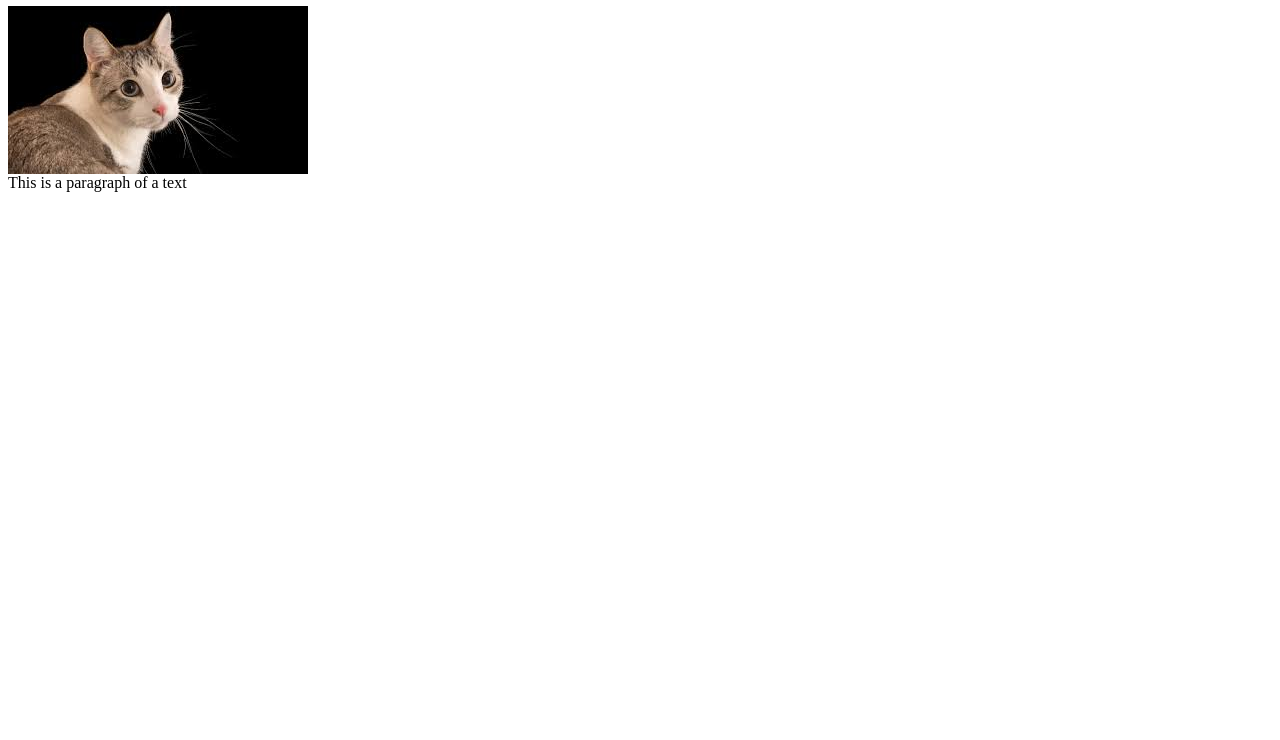
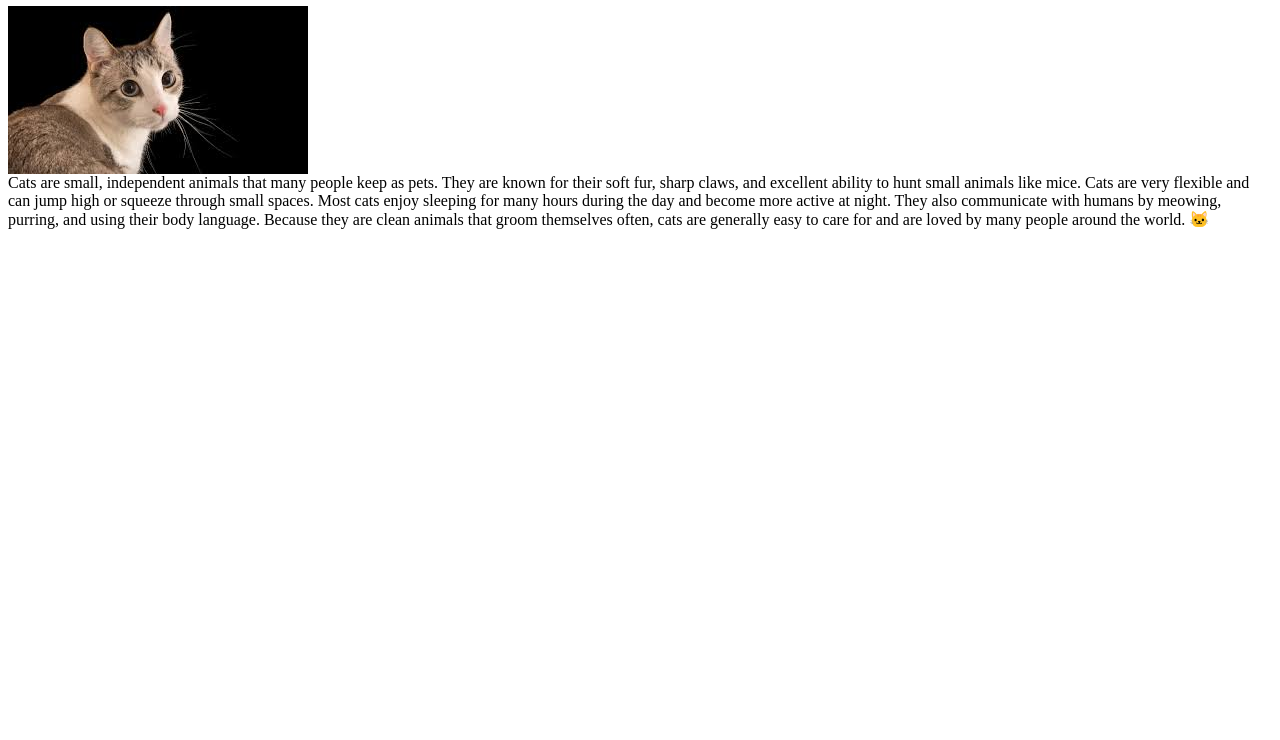
Before and after one commit to Mcarlos1007/INTERNET-TECHNOLOGIES-, a plain HTML site: page index.html in a window 1280 px wide. Shown: the part 60-800 px from the top of the page. Drawn offline with Linux system fonts and the light colour scheme.

Commit message:
Update index.html

```diff
--- a/index.html
+++ b/index.html
@@ -8,10 +8,15 @@
     </head>
     <body>
         <h1>
-            Welcome to My Web Page
+            FACTS ABOUT CATS
         </h1>
         <p>
-            <img src="download.jpg" alt="Image not found"><br>This is a paragraph of a text <br>
+            <img src="download.jpg" alt="Image not found"><br>Cats are small, independent animals that many people keep as pets.
+            They are known for their soft fur, sharp claws, and excellent ability to hunt small animals like mice.
+            Cats are very flexible and can jump high or squeeze through small spaces.
+            Most cats enjoy sleeping for many hours during the day and become more active at night.
+            They also communicate with humans by meowing, purring, and using their body language.
+            Because they are clean animals that groom themselves often, cats are generally easy to care for and are loved by many people around the world. 🐱 <br>
 
         </p>
     </body>
```
